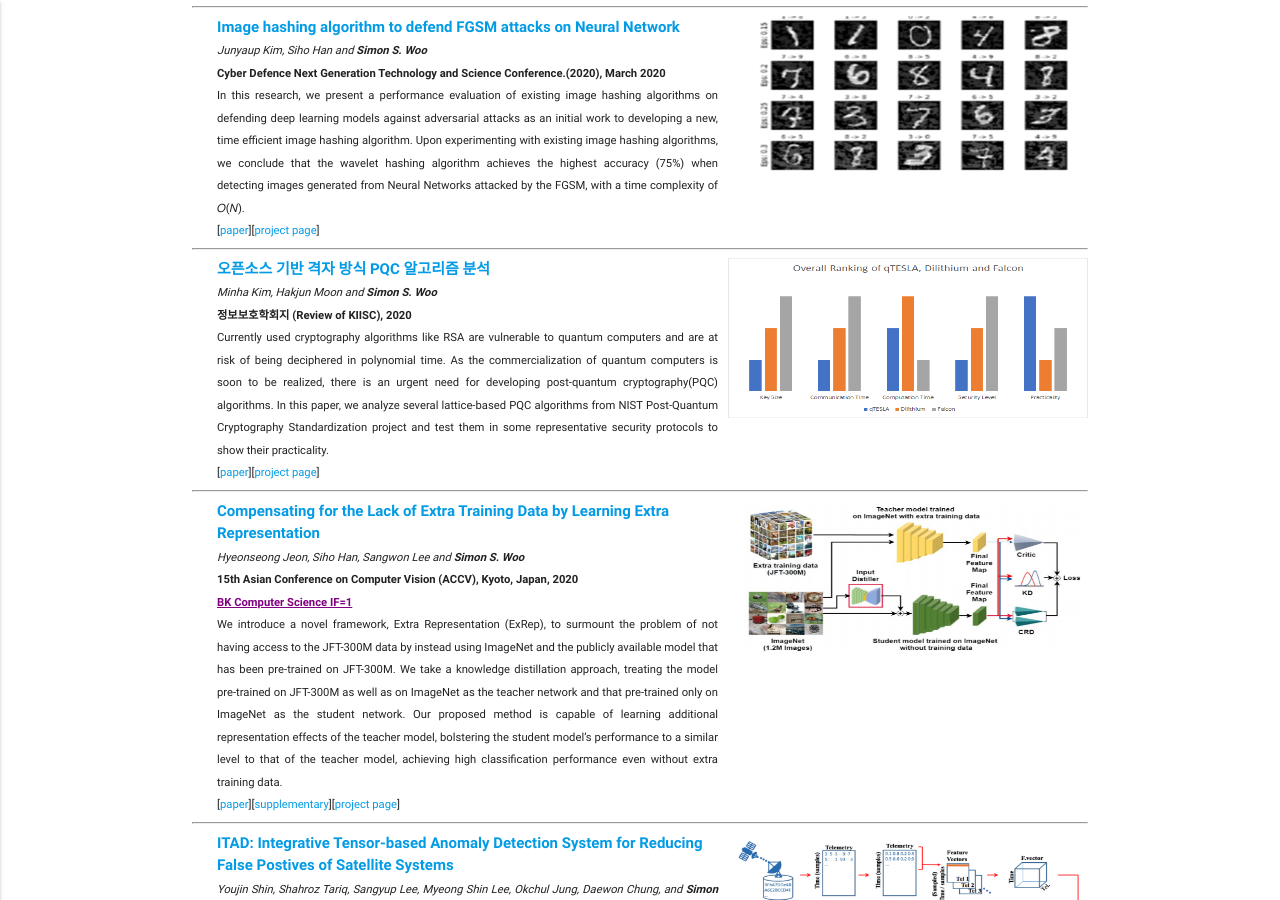
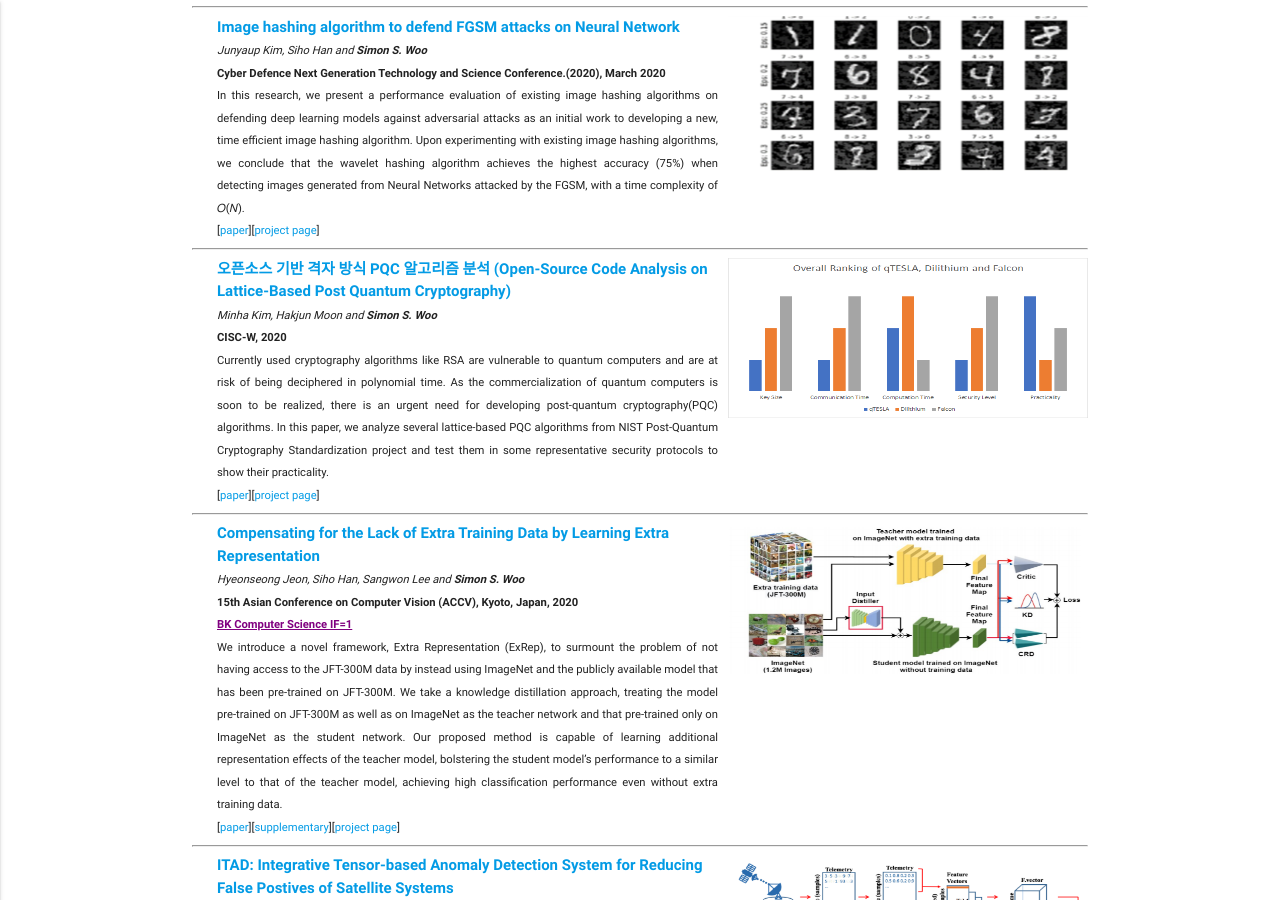
Before and after one commit to Yurim990507/DASH-Lab.github.io, a Jekyll site: the page built from example2.md, in a window 1280 px wide and 900 px high, scrolled down 2945 px. Built offline with Jekyll 4.4.1, drawn with Linux system fonts in a browser that asks for light colours.

Commit message:
Update example2.md

```diff
--- a/example2.md
+++ b/example2.md
@@ -347,13 +347,14 @@ permalink: /Publications/
                 <table >
                 <thead>
                     <tr>
-                        <a ><b>오픈소스 기반 격자 방식 PQC 알고리즘 분석</b></a>
+                        <a ><b>오픈소스 기반 격자 방식 PQC 알고리즘 분석 (Open-Source Code Analysis on
+Lattice-Based Post Quantum Cryptography)</b></a>
                     </tr>
                 </thead>
                 <tbody>
 
                     <tr> <p style="margin-top: 0px;margin-bottom: 0px;text-align: justify;"> <small> <i> Minha Kim, Hakjun Moon and <b>Simon S. Woo</b> </i> </small> </p> </tr>
-                    <tr> <p style="margin-top: 0px;margin-bottom: 0px;text-align: justify;"> <small> <b> 정보보호학회지 (Review of KIISC), 2020 </b> </small> </p> </tr>
+                    <tr> <p style="margin-top: 0px;margin-bottom: 0px;text-align: justify;"> <small> <b>CISC-W, 2020 </b> </small> </p> </tr>
                     <tr> <p style="margin-top: 0px;margin-bottom: 0px;text-align: justify;"> <small> Currently used cryptography algorithms like RSA are vulnerable to quantum computers and are at risk of being deciphered in polynomial time. As the commercialization of quantum computers is soon to be realized, there is an urgent need for developing post-quantum cryptography(PQC) algorithms. In this paper, we analyze several lattice-based PQC algorithms from NIST Post-Quantum Cryptography Standardization project and test them in some representative security protocols to show their practicality. </small>  </p> </tr>
 
                 <tr> <p style="margin-top: 0px;margin-bottom: 0px;text-align: justify;"> <small> [<a href="https://www.google.com/search?q=%EC%98%A4%ED%94%88%EC%86%8C%EC%8A%A4+%EA%B8%B0%EB%B0%98+%EA%B2%A9%EC%9E%90+%EB%B0%A9%EC%8B%9D+PQC+%EC%95%8C%EA%B3%A0%EB%A6%AC%EC%A6%98+%EB%B6%84%EC%84%9D&rlz=1C1YKST_koKR876KR876&oq=%EC%98%A4%ED%94%88%EC%86%8C%EC%8A%A4+%EA%B8%B0%EB%B0%98+%EA%B2%A9%EC%9E%90+%EB%B0%A9%EC%8B%9D+PQC+%EC%95%8C%EA%B3%A0%EB%A6%AC%EC%A6%98+%EB%B6%84%EC%84%9D&aqs=chrome.0.69i59j69i60.422j0j7&sourceid=chrome&ie=UTF-8">paper</a>][<a href="https://www.google.com/search?q=%EC%98%A4%ED%94%88%EC%86%8C%EC%8A%A4+%EA%B8%B0%EB%B0%98+%EA%B2%A9%EC%9E%90+%EB%B0%A9%EC%8B%9D+PQC+%EC%95%8C%EA%B3%A0%EB%A6%AC%EC%A6%98+%EB%B6%84%EC%84%9D&rlz=1C1YKST_koKR876KR876&oq=%EC%98%A4%ED%94%88%EC%86%8C%EC%8A%A4+%EA%B8%B0%EB%B0%98+%EA%B2%A9%EC%9E%90+%EB%B0%A9%EC%8B%9D+PQC+%EC%95%8C%EA%B3%A0%EB%A6%AC%EC%A6%98+%EB%B6%84%EC%84%9D&aqs=chrome.0.69i59j69i60.422j0j7&sourceid=chrome&ie=UTF-8">project page</a>] </small>  </p> </tr>
```
